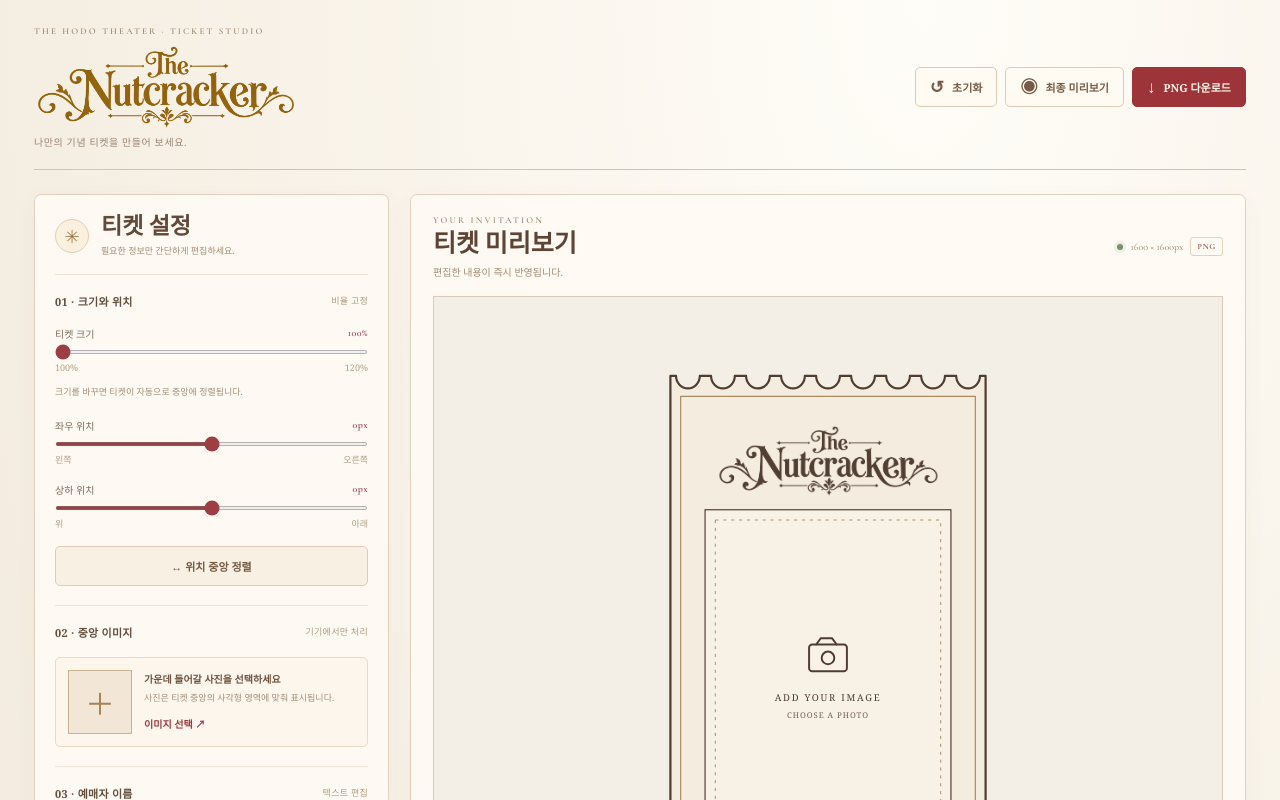
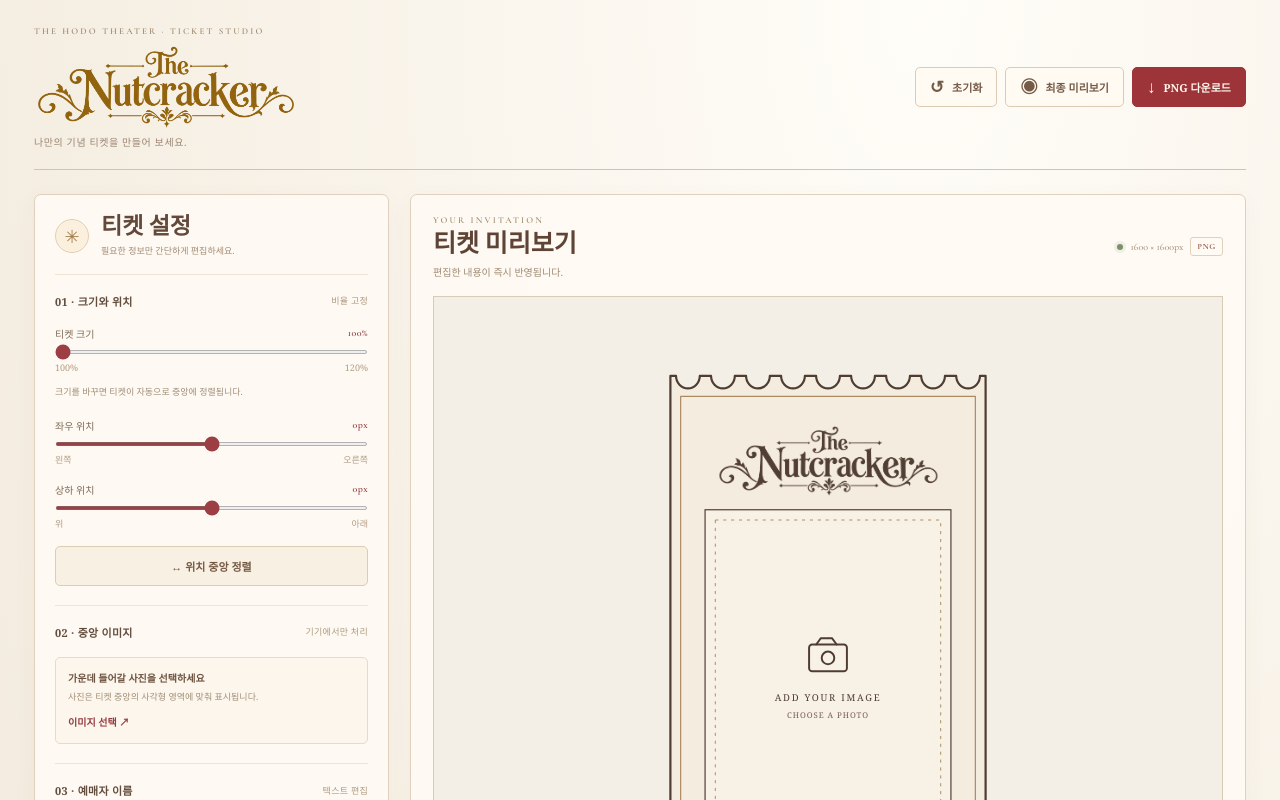
Before and after one commit to DoA-xoxo/ticket, a Next.js app in the folder nutcracker-ticket-editor-final/nutcracker-ticket-editor/: page / in a window 1280 px wide. Shown: the top 800 px of the page. Built offline with nearby package versions, Linux system fonts and the light colour scheme; a web font is replaced by a local one.

Commit message:
Update page.tsx

```diff
--- a/nutcracker-ticket-editor-final/nutcracker-ticket-editor/app/page.tsx
+++ b/nutcracker-ticket-editor-final/nutcracker-ticket-editor/app/page.tsx
@@ -128,7 +128,7 @@
   const radius = Math.max(1, outerRadius - inset + 18);
 
   // 반원의 깊이: 숫자가 작을수록 바깥쪽에 가깝고 얕아짐
-  const curveDepth = 12;
+  const curveDepth = 30;
 
   // 반원의 위아래 높이는 유지
   const curveTop = sideY - radius;
@@ -405,9 +405,6 @@
             <div className="section-heading"><span>02 · 중앙 이미지</span><small>기기에서만 처리</small></div>
             <input ref={fileInputRef} className="visually-hidden" type="file" accept="image/*" onChange={onPhotoChange} />
             <div className="photo-upload-box">
-              <div className="photo-thumb">
-                {design.photoDataUrl ? <img src={design.photoDataUrl} alt="업로드한 이미지" /> : <span aria-hidden="true">＋</span>}
-              </div>
               <div className="photo-upload-copy">
                 <strong>{design.photoDataUrl ? '이미지가 적용되었어요' : '가운데 들어갈 사진을 선택하세요'}</strong>
                 <p>사진은 티켓 중앙의 사각형 영역에 맞춰 표시됩니다.</p>
```
